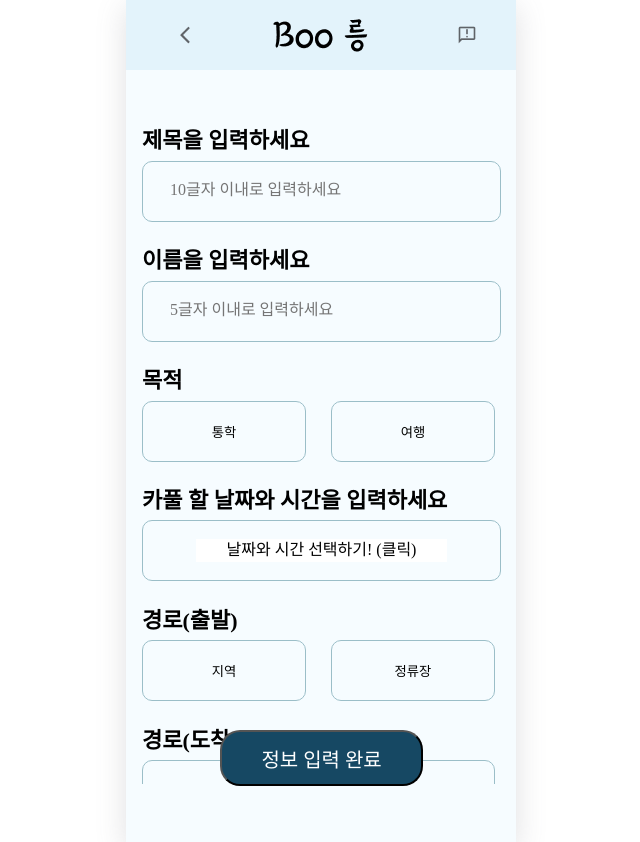
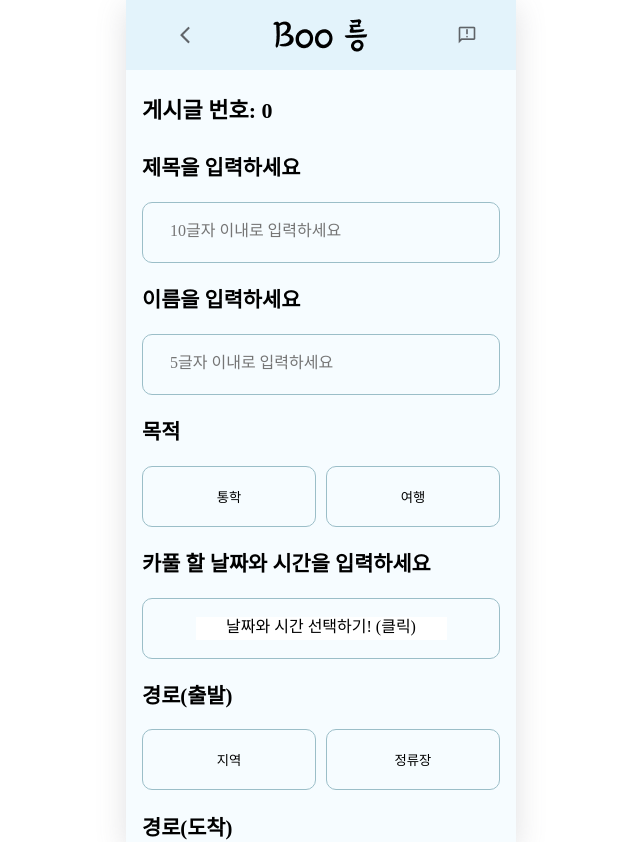
Before and after one commit to Boo-Reung/BooReung-Web, a React (Create React App) app: page /hosting in a window 1280 px wide. Shown: the top 842 px of the page, without its empty margins (319-959 px from the left). Built offline with nearby package versions, Linux system fonts and the light colour scheme.

Commit message:
after, hosting 코드 수정본

```diff
--- /dev/null
+++ b/src/components/CommonButtonHY.js
@@ -0,0 +1,36 @@
+import React from "react";
+import { styled } from "styled-components";
+
+const CommonButton = ({ text, onClick }) => {
+    return (
+        <Button onClick={onClick}>
+            {text}
+        </Button>
+    );
+};
+
+export default CommonButton;
+
+const Button = styled.button`
+    // 디자인 속성
+    width: 12.6875rem;
+    height: 3.5rem;
+    flex-shrink: 0;
+    border-radius: 1.25rem;
+    background: #164863;
+    // 정렬 속성
+
+
+    position: static;
+    bottom: 4rem;
+    // margin-bottom:1rem;
+    // transform: translate(0,70px);  //민석 버튼 옮김
+
+    // text prop 속성
+    display: flex;
+    align-items: center;    //글자 상하 가운데 정렬
+    justify-content: center;    // 글자 좌우 가운데 정렬
+    color: #FFF;
+    font-size: 1.25rem;
+    font-weight: 400;
+`
--- a/src/pages/after/components/InfoInputForm.jsx
+++ b/src/pages/after/components/InfoInputForm.jsx
@@ -20,7 +20,7 @@ const InfoInputForm = () => {
 
             <Section>
             <SectionTitle>카풀 정보 입력</SectionTitle>
-            <Label>카풀 게시글 번호를 입력하세요.</Label>
+            <Label>카풀 게시글 번호를 입력하세요</Label>
             <Input type="text" placeholder="ex) 1004" />
             <Label>카풀 주최자 이름을 입력하세요</Label>
             <Input type = "text" placeholder = "5글자 이내로 입력하세요"/>
@@ -47,7 +47,7 @@ const FormContainer = styled.div`
 display : flex;
 flex-direction:column;
 align-items: flex-start;
-padding: 1rem 1rem;
+padding: 1.3rem 1.3rem;
 width: 100%;
 max-width: 400px;
 margin: 0 auto;
@@ -60,7 +60,7 @@ align-items: flex-start;
 margin-bottom: 1.75rem;
 `
 const SectionTitle = styled.h1`
-width: 11.27344rem;
+width: 100%;
 height: 1.825rem;
 transform: rotate(0.075deg);
 margin: 1rem 0 ;
@@ -75,13 +75,13 @@ letter-spacing: -0.0875rem;
 `
 
 const Label = styled.label`
-font-size: 1.375rem;
+font-size: 1.3rem;
 margin:0.4rem 0;
 padding-top: 0.88rem;
 `
 
 const Input = styled.input`
-width: 22.4375rem;
+width: 100%;
 height: 3.8125rem;
 flex-shrink: 0;
 border-radius: 0.625rem;
@@ -95,7 +95,7 @@ padding: 19px 33px 19px 27px;
 `
 
 const DateWrapper = styled.div`
-width: 22.4375rem;
+width: 100%;
 height: 3.8125rem;
 flex-shrink: 0;
 border-radius: 10px;
--- a/src/pages/after/index.js
+++ b/src/pages/after/index.js
@@ -1,18 +1,23 @@
 import React from "react";
 import styled from "styled-components";
+import { useNavigate } from "react-router-dom";
 import AppBar from "../../components/AppBar"
-import CommonButton from "../../components/CommonButton"
+import CommonButton from "../../components/CommonButtonHY"
 import InfoBox from "./components/InfoBox";
 import InfoInputForm from "./components/InfoInputForm";
 
 const After = () => {
+    const navigate = useNavigate();
+    const InfoComplete = () => {
+        navigate("/list");
+    };
     return (
         <Container>
+        <ContentContainer>
             <AppBarWrapper>
                 <AppBar />
             </AppBarWrapper>
 
-            <ContentContainer>
                 <TitleContainer>
                     <Title>성사된 카풀 정보 입력 !</Title>
                 </TitleContainer>
@@ -20,34 +25,38 @@ const After = () => {
                     content={`성사된 카풀 정보 입력은\n범죄 발생 시\n추적을 용이하게\n할 수 있는 기능입니다.\n\n카풀 참여자 분이\n직접 정보를 수집하여\n정확하게 입력해주세요.\n\n기록은 작성일 기준\n30일간 보관됩니다.`}
                 />
                 <InfoInputForm/>
-                <CommonButton text={"정보 입력 완료"}/>
-            </ContentContainer>
+        </ContentContainer>
+
+        <ButtonWrapper>
+            <CommonButton text={"정보 입력 완료"} onClick={InfoComplete}/>
+        </ButtonWrapper>
+
         </Container>
     );
 };
 
 
 const Container = styled.div`
+width: 390px;
+height: 1087px;
+background-color: #F6FCFF;
 display : flex;
 flex-direction:column;
 align-items :center;
-padding: 0rem 2rem 2rem 2rem;
-height: 100vh;
-`;
-
-const AppBarWrapper =styled.div`
- width: 100%
- flex-shrink:0;
+overflow-y: auto;
+overflow-x: hidden;
 `;
 
 const ContentContainer = styled.div`
 flex:1 ;
 width: 100%
 max-width: 400px;
-padding: 1rem 0rem 1rem 0rem;
-margin-bottom: 1rem;
-overflow-y: auto;
 `
+
+const AppBarWrapper =styled.div`
+ width: 100%
+ flex-shrink:0;
+`;
 
 const TitleContainer = styled.div`
     width: 100%;
@@ -57,21 +66,24 @@ const TitleContainer = styled.div`
 `;
 
 const Title = styled.h1`
-    width: 17.22694rem;
+    width: 100%;
     height: 0.8em;
-    transform: rotate(0.075deg);
+    // transform: rotate(0.075deg);
     flex-shrink: 0;
     color: #000;
     font-family: "Gowun Batang", serif;
     font-size: 1.7rem;
-    font-style: normal;
-    font-weight: 700;
-    line-height: normal;
     letter-spacing: -0.0875rem;
     margin-top: 1rem; // 제목과 박스 사이 간격 조정
     text-align: center; // 텍스트 가운데 정렬
     align-items :center;
 
 `;
+const ButtonWrapper = styled.div`
+  display: flex;
+  margin-top: auto;
+  margin-bottom: 2rem;
+  justify-content: center;
+`;
 
 export default After;
--- a/src/pages/hosting/components/select.jsx
+++ b/src/pages/hosting/components/select.jsx
@@ -22,6 +22,7 @@ const Select = ({ options, selectedOption, onOptionClick }) => {
 
 const SelectWrapper = styled.div`
   display: flex;
+  width: 100%;
   flex-direction: column;
   align-items: flex-start;
   gap: 10px;
@@ -29,13 +30,19 @@ const SelectWrapper = styled.div`
 
 const ButtonContainer = styled.div`
   display: flex;
-  gap: 25px;
+  width: 100%;
+  flex-wrap: wrap;
+  gap: 10px;
   margin-top: 0.88rem;
 `;
 
 const OptionButton = styled.button`
+  flex:1 ;
   width: 164px;
   height: 61px;
+  display:flex;
+  justify-content: center;
+  align-items:center;
   flex-shrink: 0;
   border: 1px solid #9BBEC8;
   border-radius: 10px;
--- a/src/pages/hosting/components/title.jsx
+++ b/src/pages/hosting/components/title.jsx
@@ -1,4 +1,4 @@
-import React, { useState } from "react";
+import React, { useState  } from "react";
 import styled from "styled-components";
 import DatePicker from "react-datepicker";
 import "react-datepicker/dist/react-datepicker.css";
@@ -15,6 +15,7 @@ const HostingPage = () => {
 
   return (
     <PageWrapper>
+
         <PageTitle>제목을 입력하세요</PageTitle>
         <Input type="text" placeholder="10글자 이내로 입력하세요" />
         <PageTitle>이름을 입력하세요</PageTitle>
@@ -87,19 +88,21 @@ const HostingPage = () => {
 
 export default HostingPage;
 
+
 const PageWrapper = styled.div`
 display : flex;
 flex-direction:column;
 align-items: flex-start;
-padding: 1rem 1rem;
+padding: 0rem 1rem 1rem 1rem;
 width: 100%;
-max-width: 400px;
+max-width: 390px;
 margin: 0 auto;
 `
 const PageTitle = styled.h1`
+width: 100%
 height: 2rem;
 flex-shrink: 0;
-font-size: 1.375rem;
+font-size: 1.3rem;
 margin:0.4rem 0;
 padding-top: 0.88rem;
 color: #000;
@@ -107,7 +110,7 @@ font-family: "Gowun Batang";
 `
 
 const Input = styled.input`
-  width: 359px;
+  width: 100%;
   height: 61px;
   flex-shrink: 0;
   border-radius: 10px;
@@ -121,7 +124,7 @@ const Input = styled.input`
 `;
 
 const BigInput = styled.textarea`
-  width: 359px;
+  width: 100%;
   height: 246px;
   flex-shrink: 0;
   border-radius: 10px;
@@ -139,7 +142,7 @@ const BigInput = styled.textarea`
 `;
 
 const DatePickerWrapper = styled.div`
-  width: 359px;
+  width: 100%;
   height: 61px;
   flex-shrink: 0;
   border-radius: 10px;
--- a/src/pages/hosting/index.js
+++ b/src/pages/hosting/index.js
@@ -1,34 +1,76 @@
-import React from "react";
+import React,{useState, useEffect} from "react";
 import styled from "styled-components";
+import { useNavigate } from "react-router-dom";
 import AppBar from "../../components/AppBar"
-import CommonButton from "../../components/CommonButton"
+import CommonButton from "../../components/CommonButtonHY"
 import HostingPage from "./components/title";
+
 const Hosting = () => {
+  const navigate = useNavigate();
+  const [postNumber, setPostNumber] = useState(0);
+
+  useEffect(() => {
+    // 이전에 저장된 게시글 번호 가져오기
+    const savedPostNumber = localStorage.getItem("postNumber");
+    if (savedPostNumber) {
+      setPostNumber(parseInt(savedPostNumber));
+    }
+  }, []);
+
+  const handleInfoComplete = () => {
+    // 새로운 게시글이 추가될 때마다 게시글 번호 증가
+    setPostNumber((prevNumber) => prevNumber + 1);
+    // localStorage에 새로운 게시글 번호 저장
+    localStorage.setItem("postNumber", postNumber + 1);
+    // '/list' 페이지로 이동
+    navigate("/list");
+  };
+
+
     return (
         <Container>
+            <ContentWrapper>
 
             <AppBarWrapper>
                 <AppBar />
             </AppBarWrapper>
 
-            <ContentWrapper>
-                <HostingPage/>
+            <PostNumber>게시글 번호: {postNumber}</PostNumber>
 
-            <CommonButton text = {'정보 입력 완료'} />
+              <HostingPage/>
 
             </ContentWrapper>
 
-        </Container>
+            <ButtonWrapper>
+            <CommonButton text = {'정보 입력 완료'} onClick={handleInfoComplete} />
+            </ButtonWrapper>
+
+         </Container>
     );
 };
 
 
 const Container = styled.div`
+  width: 390px;
+  height: 1750px;
+  background-color: #F6FCFF;
   display: flex;
   flex-direction: column;
-    height: 100vh; /* 전체 높이를 100vh로 설정 */
-  overflow: hidden; /* 전체 컨테이너에 오버플로우를 숨김 */
   align-items:center;
+  positon: relative;
+  overflow-x: hidden;
+  overflow-y: auto;
+  margin: auto;
+`;
+const ContentWrapper = styled.div`
+  width : 100%;
+  max-width: 800px;
+  flex: 1;
+  display: flex;
+  flex-direction: column;
+  align-items:flex-start;
+  padding: 0rem 0rem 1rem 0rem;
+  margin-bottom: 1rem;
 `;
 
 const AppBarWrapper =styled.div`
@@ -36,25 +78,24 @@ const AppBarWrapper =styled.div`
  flex-shrink:0;
 `;
 
-// const ButtonWrapper = styled.div`
-//   position: absolute;
-//   display: flex;
-//   left: 5.8rem;
-//   right: 5.8rem;
-//   bottom: 1.88rem;
-//   justify-content: center;
-// `;
+const PostNumber = styled.h1`
+width: 100%
+height: 2rem;
+flex-shrink: 0;
+font-size: 1.375rem;
+margin:0.4rem 0;
+padding: 1rem 0rem 0rem 1rem;
+color: #000;
+font-family: "Gowun Batang";
+`
 
-const ContentWrapper = styled.div`
-  width : 100%;
-  max-width: 800px;
-  flex: 1;
+
+const ButtonWrapper = styled.div`
   display: flex;
-  flex-direction: column;
-  padding: 1rem 0rem 1rem 0rem;
-  margin-bottom: 1rem;
-  overflow-x: inherit;
-  overflow-y: auto;
+  margin-top: auto;
+  margin-bottom: 2rem;
+  justify-content: center;
 `;
 
+
 export default Hosting;
--- a/src/pages/landing/index.js
+++ b/src/pages/landing/index.js
@@ -1,7 +1,8 @@
 import React from "react";
 import styled from "styled-components";
-import AppBarLanding from "../../components/AppBarLanding"
-import CommonButton from "../../components/CommonButton"
+// import { useNavigate } from "react-router-dom";
+import AppBarLanding from "../../components/AppBarLanding";
+import CommonButton from "../../components/CommonButton";
 import { useNavigate } from "react-router-dom";
 
 
--- a/src/pages/landing/loading.js
+++ b/src/pages/landing/loading.js
@@ -114,7 +114,7 @@ const Loading = () => {
     </Container>
   );}
   else {
-  <Navigate to="/main" />;
+  return <Navigate to="/list" />;
     ;}
 };
 
```
